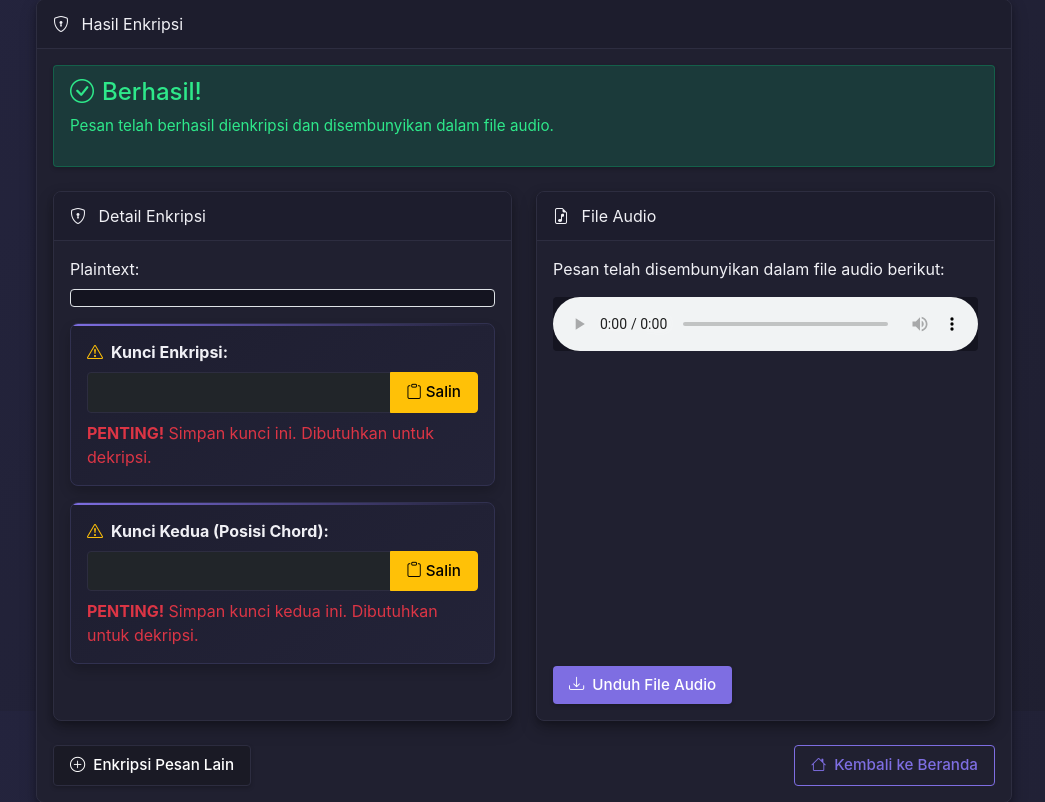
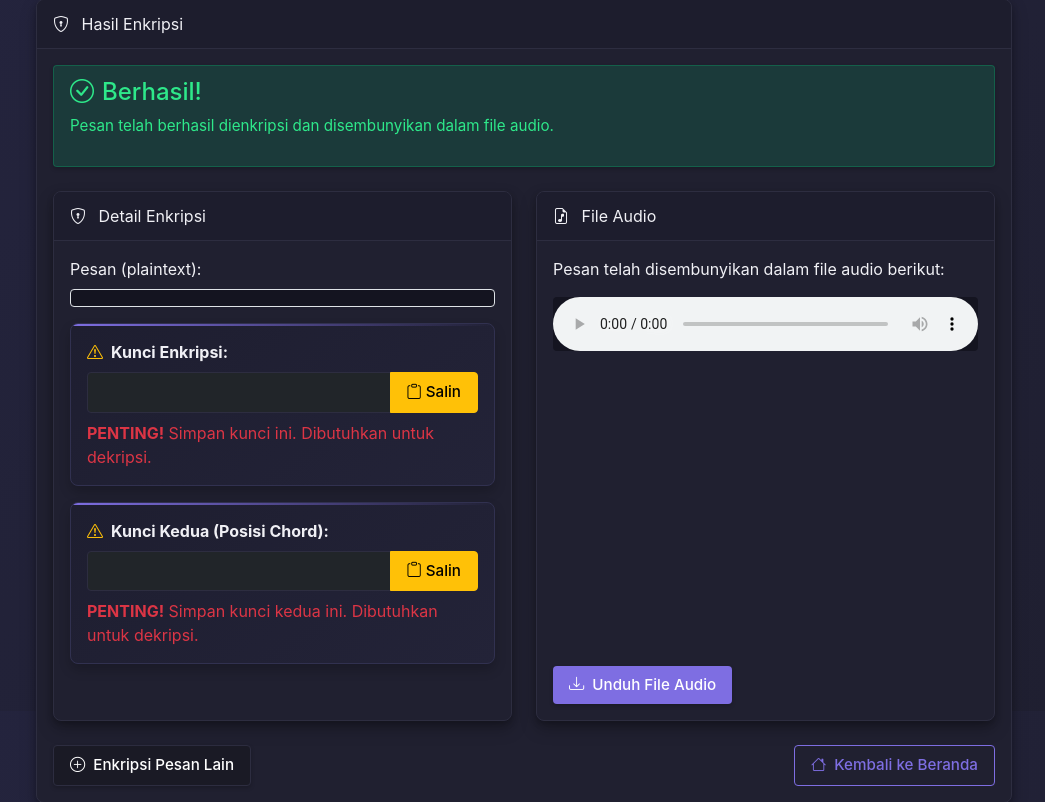
Before and after one commit to raoulhakim/aes-to-hex-to-biner-to-mapping-chord, a Flask app: template app/templates/encrypt_result.html in a window 1280 px wide. Shown: the part 89-891 px from the top of the page, without its empty margins (116-1161 px from the left). Run offline with Flask 3, Linux system fonts and the light colour scheme; the template is opened without the code that fills it, so the values that code supplies are empty; parts of the project's set-up code (start-up, migrations or seed data) failed here and were passed over.

Commit message:
lagilagi

```diff
--- a/app/templates/encrypt_result.html
+++ b/app/templates/encrypt_result.html
@@ -20,7 +20,7 @@
                     </div>
                     <div class="card-body">
                         <div class="mb-3">
-                            <label class="form-label">Plaintext:</label>
+                            <label class="form-label">Pesan (plaintext):</label>
                             <div class="border p-2 rounded" style="background-color: var(--darker-bg);">{{ plaintext }}</div>
                         </div>
 
```
